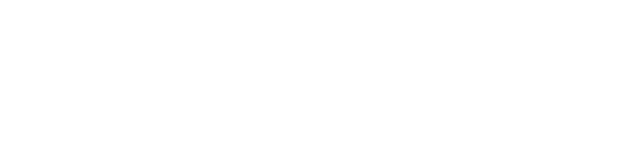
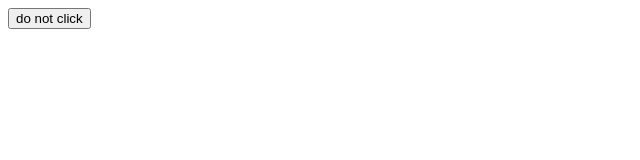
Before and after one commit to kilgoreteam/kilgoreteam.github.io, a plain HTML site: page voiceout.html in a window 1280 px wide. Shown: the whole page, without its empty margins (0-640 px from the left). Drawn offline with Linux system fonts and the light colour scheme.

Commit message:
Update voiceout.html

```diff
--- a/voiceout.html
+++ b/voiceout.html
@@ -13,6 +13,6 @@
 </head>
 <body>
 <!--<a href="#" onclick="playsound();">Do not click</a><br>-->
-<!--<input onclick='responsiveVoice.speak("Hello Ian, this is Carebear.  How are you today?", "UK English Female", {pitch: 2,rate: 0.6});' type='button' value='do not click' />-->
+<input onclick='responsiveVoice.speak("Hello Ian, this is Carebear.  How are you today?", "UK English Female", {pitch: 2,rate: 0.6});' type='button' value='do not click' />
 </body>
 </html>
```
